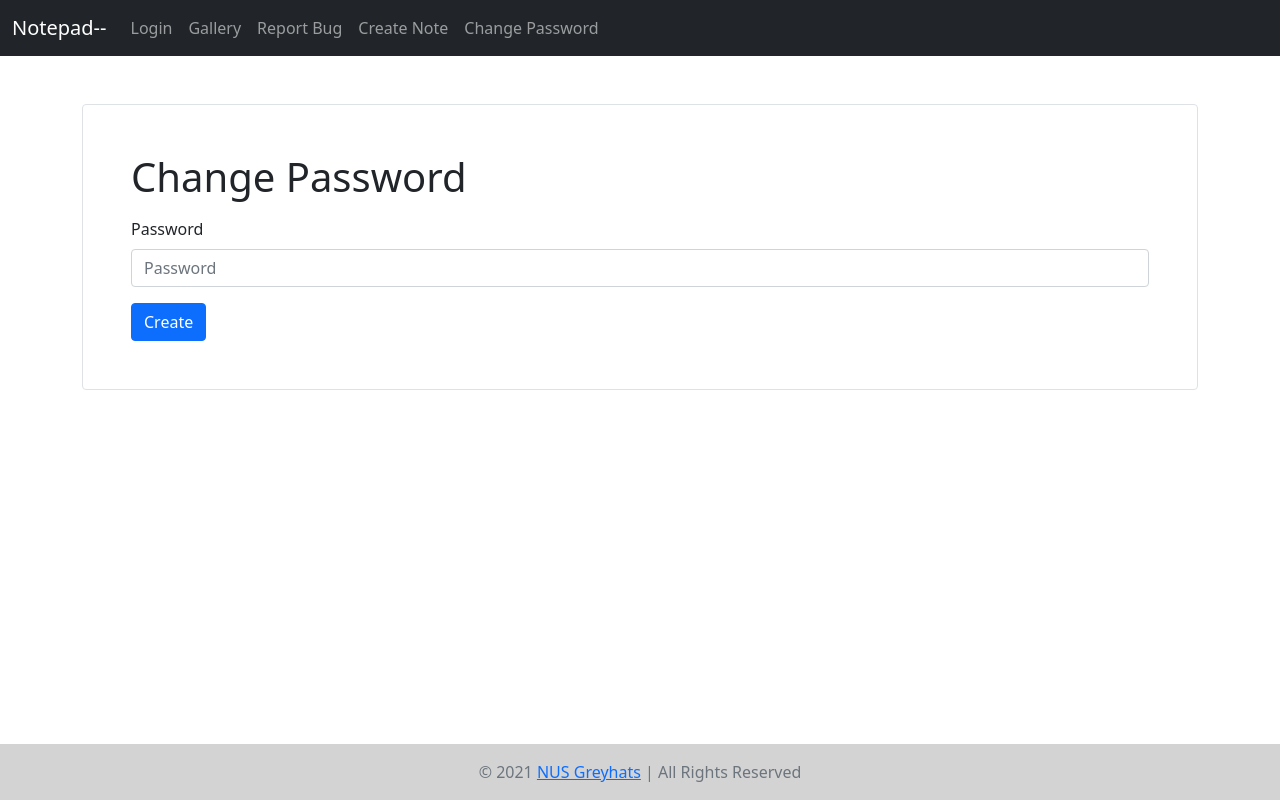
After one commit to NUSGreyhats/Orbital-2021, a Flask app: page /changepassword in a window 1280 px wide. The commit adds this page. Run offline with Flask 2, Linux system fonts and the light colour scheme; a user stored in the database is signed in.

Commit message:
add change password

```diff
--- a/WebServer/__main__.py
+++ b/WebServer/__main__.py
@@ -96,10 +96,22 @@ def gallery():
 
 
 # CSRF Methods
-@app.route('/csrf')
-def csrf():
+@app.route('/changepassword')
+def changepassword():
     """Page to showcase CSRF"""
-    return render_template('csrf.html')
+    if 'user' not in session: # not logged in!
+        flash('Login first to change password')
+        return redirect('/login')
+
+    if 'password_new' in request.args: # we changing password bois
+        password_new = request.args['password_new']
+        with sqlite3.connect(USERS_DB_PATH) as db:
+            cursor = db.cursor()
+            cursor.execute("UPDATE users SET password=? WHERE username=?", (password_new, session['user']))
+            flash('Password updated')
+            return render_template('changepassword.html')
+
+    return render_template('changepassword.html')
 
 # Create a note
 @app.route('/note/create', methods=['POST', 'GET'])
--- /dev/null
+++ b/WebServer/templates/changepassword.html
@@ -0,0 +1,14 @@
+{% extends 'nav.html' %}
+{% block title %} Create Note {% endblock%}
+{% block content %}
+<main class="container border rounded p-5 mt-5">
+    <h1 class="mb-3">Change Password</h1>
+    <form method='GET'>
+        <div class="mb-3">
+            <label for="inputPassword" class="form-label">Password</label>
+            <input type="password" id="inputPassword" class="form-control" placeholder="Password" name="password_new" required="">
+        </div>
+        <button class="btn btn-primary btn-block" type="submit">Create</button>
+    </form>
+</main>
+{% endblock %}
--- a/WebServer/templates/nav.html
+++ b/WebServer/templates/nav.html
@@ -17,8 +17,11 @@
         <ul class="navbar-nav me-auto mb-2 mb-lg-0">
           {{ nav_item('Login', '/login')}}
           {{ nav_item('Gallery', '/gallery')}}
-          {{ nav_item('Create Note', '/note/create') }}
           {{ nav_item('Report Bug', '/report') }}
+          {% if session['user'] %}
+            {{ nav_item('Create Note', '/note/create') }}
+            {{ nav_item('Change Password', '/changepassword') }}
+          {% endif %}
         </ul>
       </div>
     </div>
```
